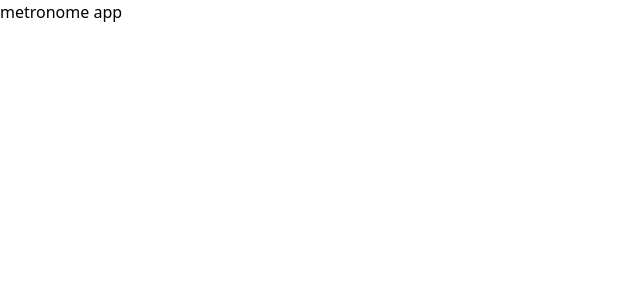
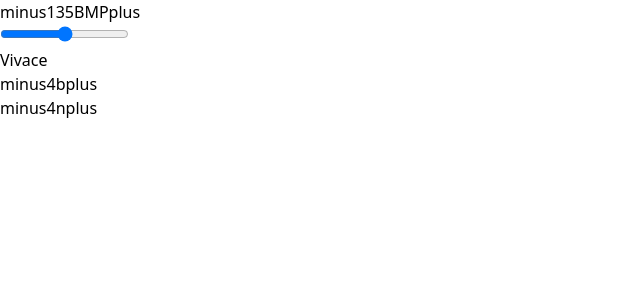
Before and after one commit to lukaszsliwinski/metronome-v2, a React (Create React App) app in the folder frontend/: page / in a window 1280 px wide. Shown: the top 300 px of the page, without its empty margins (0-640 px from the left). Built offline with nearby package versions, Linux system fonts and the light colour scheme.

Commit message:
feat: create setting tempo logic based on previous application

```diff
--- a/frontend/src/Metronome.tsx
+++ b/frontend/src/Metronome.tsx
@@ -1,3 +1,92 @@
+import { useState, useEffect } from 'react';
+
 export default function Metronome() {
-  return <div>metronome app</div>;
+  // local state
+  const [tempo, setTempo] = useState(135);
+  const [description, setDescription] = useState('Vivace');
+  const [beats, setBeats] = useState(4);
+  const [notes, setNotes] = useState(4);
+
+  // set description when tempo changes
+  useEffect(() => {
+    [   // potwierdzić wartości
+      [19, 39, "Grave"],
+      [40, 44, "Lento"],
+      [45, 54, "Largo"],
+      [55, 64, "Adagio"],
+      [65, 72, "Adagietto"],
+      [73, 85, "Andante"],
+      [86, 97, "Moderato"],
+      [98, 108, "Allegretto"],
+      [109, 131, "Allegro"],
+      [132, 167, "Vivace"],
+      [168, 177, "Presto"],
+      [178, 250, "Prestissimo"]
+    ].forEach((item) => {
+      if (tempo >= Number(item[0]) && tempo <= Number(item[1])) setDescription(String(item[2]))
+    });
+  }, [tempo])
+
+  // change tempo
+  const changeTempo = (action: 'add' | 'sub') => {
+    if (action === 'add' && tempo < 250) {
+      setTempo(tempo + 1);
+    } else if (action === 'sub' && tempo > 20) {
+      setTempo(tempo - 1);
+    };
+  };
+
+  // change measure - beats
+  const changeBeats = (action: 'add' | 'sub') => {
+    if (action === 'add' && beats < 12) {
+      setBeats(beats + 1);
+    } else if (action === 'sub' && beats > 1) {
+      setBeats(beats - 1);
+    };
+  };
+
+  // change measure - notes
+  const changeNotes = (action: 'add' | 'sub') => {
+    if (action === 'add' && notes < 16) {
+      setNotes(notes * 2);
+    } else if (action === 'sub' && notes > 1) {
+      setNotes(notes / 2);
+    };
+  };
+
+  return (
+    <>
+      <div className="flex">
+        <button onClick={() => changeTempo('sub')}>minus</button>
+        <div>
+          <span>{tempo}</span>
+          <span>BMP</span>
+        </div>
+        <button onClick={() => changeTempo('add')}>plus</button>
+      </div>
+
+      <input type="range" min="20" max="250" value={tempo} step="1" onChange={(event) => setTempo(Number(event.target.value))} />
+
+      <div>{description}</div>
+
+      <div className="flex">
+        <button onClick={() => changeBeats('sub')}>minus</button>
+        <div>
+          <span>{beats}</span>
+          <span>b</span>
+        </div>
+        <button onClick={() => changeBeats('add')}>plus</button>
+      </div>
+
+      <div className="flex">
+        <button onClick={() => changeNotes('sub')}>minus</button>
+        <div>
+          <span>{notes}</span>
+          <span>n</span>
+        </div>
+        <button onClick={() => changeNotes('add')}>plus</button>
+      </div>
+
+    </>
+  );
 }
```
